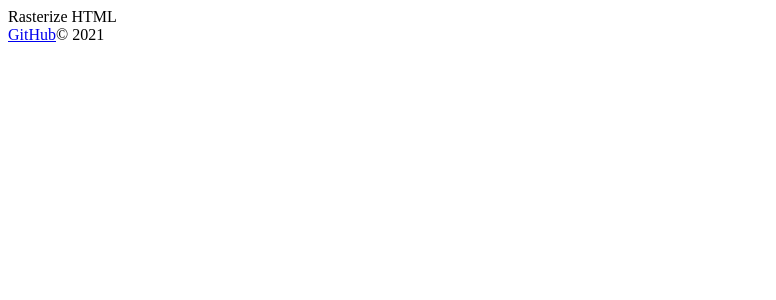
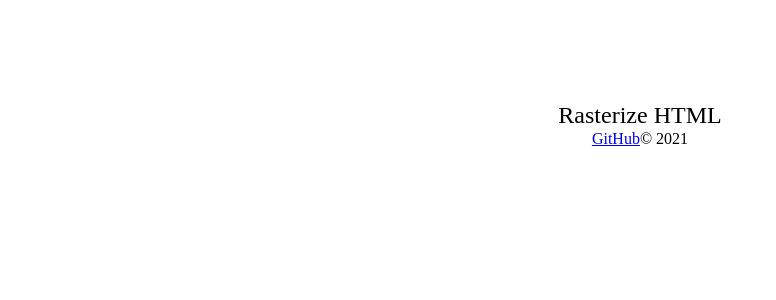
Before and after one commit to rhtml/website, a Next.js app: page / in a window 1280 px wide. Shown: the top 300 px of the page, without its empty margins (0-776 px from the left). Built offline with nearby package versions, Linux system fonts and the light colour scheme.

Commit message:
configures react-jss

```diff
--- a/package.json
+++ b/package.json
@@ -22,9 +22,11 @@
     "test": "jest --passWithNoTests"
   },
   "dependencies": {
+    "jss-global": "^3.0.0",
     "next": "^10.0.5",
     "react": "^17.0.1",
     "react-dom": "^17.0.1",
+    "react-jss": "^10.5.1",
     "react-markdown": "^5.0.3",
     "remark-gfm": "^1.0.0"
   },
--- /dev/null
+++ b/src/pages/_app.tsx
@@ -0,0 +1,22 @@
+import React, { useEffect } from 'react';
+import { AppProps } from 'next/app';
+
+type Props = {
+  pageProps: Record<string, unknown>
+}
+
+const App: React.FC<Props> = ({ Component, pageProps }: AppProps) => {
+  useEffect(() => {
+    const style = document.getElementById('server-side-styles');
+
+    if (style) {
+      style.parentNode.removeChild(style);
+    }
+  });
+
+  return (
+    <Component {...pageProps} />
+  );
+};
+
+export default App;
--- /dev/null
+++ b/src/pages/_document.tsx
@@ -0,0 +1,37 @@
+import Document, { DocumentInitialProps } from 'next/document';
+import { SheetsRegistry, JssProvider, createGenerateId } from 'react-jss';
+import { NextPageContext } from 'next';
+import { RenderPage } from 'next/dist/next-server/lib/utils';
+
+export interface MyPageContext extends NextPageContext {
+  renderPage: RenderPage;
+  isServer: boolean;
+}
+
+export default class JssDocument extends Document {
+  static async getInitialProps(ctx: MyPageContext): Promise<DocumentInitialProps> {
+    const registry = new SheetsRegistry();
+    const generateId = createGenerateId();
+    const originalRenderPage = ctx.renderPage;
+
+    ctx.renderPage = () => originalRenderPage({
+      enhanceApp: (App) => (props) => (
+          <JssProvider registry={registry} generateId={generateId}>
+            <App {...props} />
+          </JssProvider>
+      ),
+    });
+
+    const initialProps = await Document.getInitialProps(ctx);
+
+    return {
+      ...initialProps,
+      styles: (
+        <>
+          {initialProps.styles}
+          <style id="server-side-styles">{registry.toString()}</style>
+        </>
+      ),
+    };
+  }
+}
--- a/src/pages/index.tsx
+++ b/src/pages/index.tsx
@@ -1,9 +1,25 @@
+import { createUseStyles } from 'react-jss';
 import Docs from '../wrappers/Docs';
 
-const HomePage: React.FC = () => (
+const useStyles = createUseStyles({
+  container: {
+    marginTop: 100,
+    textAlign: 'center',
+  },
+
+  header: {
+    fontSize: 24,
+    lineHeight: 1.25,
+  },
+});
+
+const HomePage: React.FC = () => {
+  const classes = useStyles();
+
+  return (
   <Docs>
-    <div>
-      <header>
+    <div className={classes.container}>
+      <header className={classes.header}>
         Rasterize HTML
       </header>
       <div>
@@ -17,6 +33,7 @@ const HomePage: React.FC = () => (
       </footer>
     </div>
   </Docs>
-);
+  );
+};
 
 export default HomePage;
```
Also changed, not shown: 1 other file (tests, documents, lock files or other folders).
